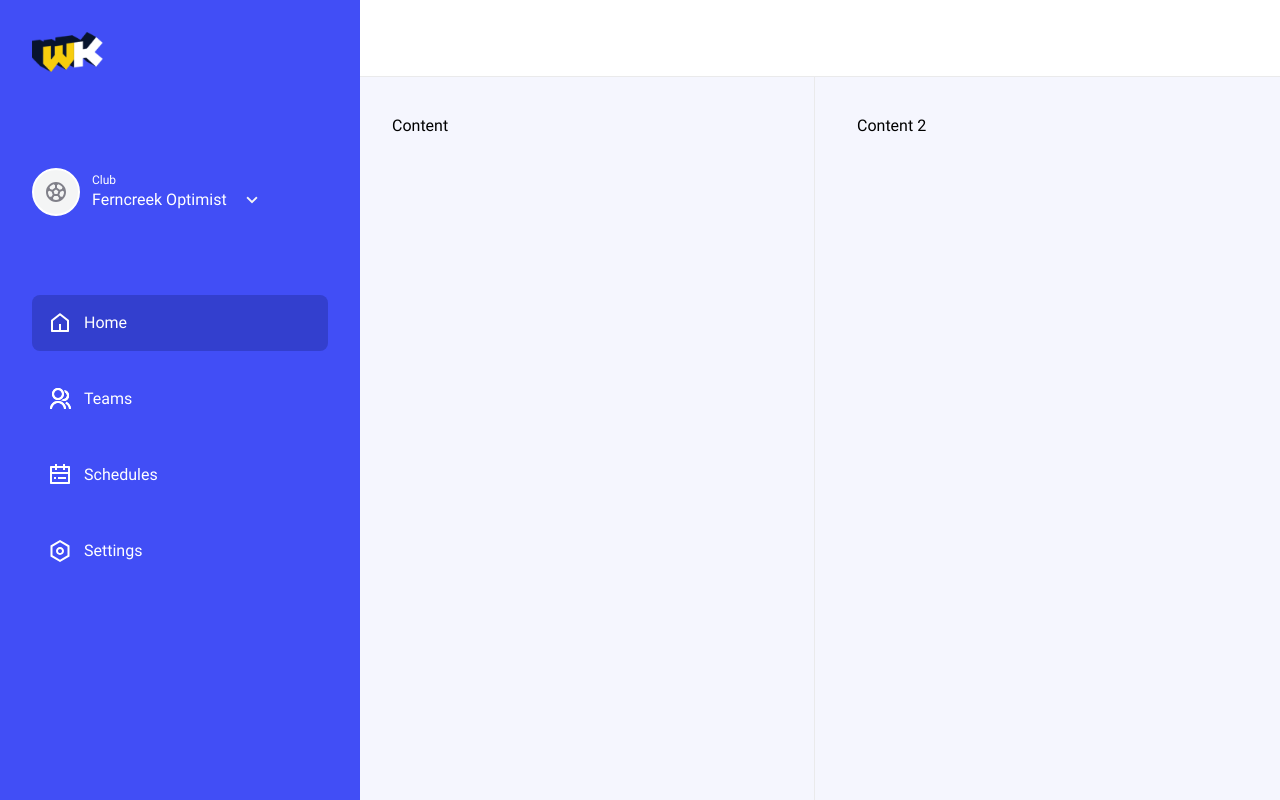
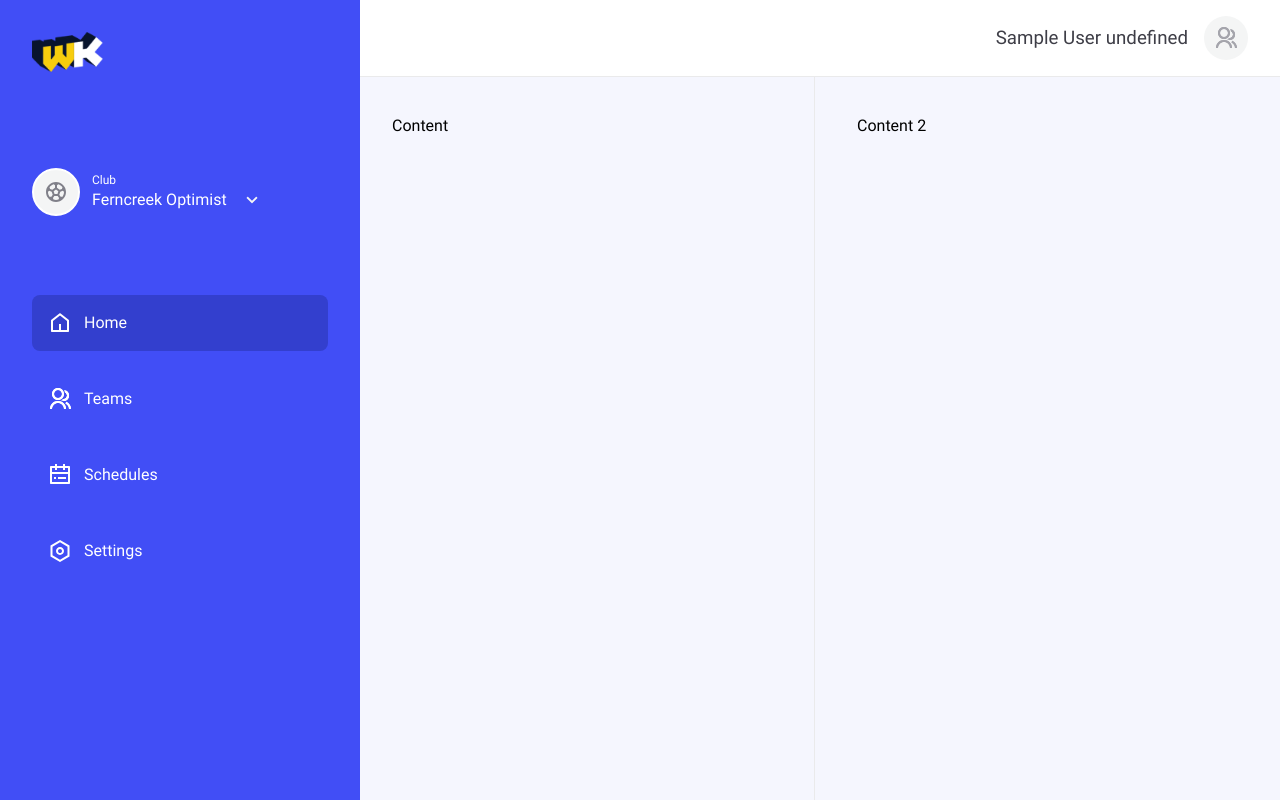
Before and after one commit to Romanpr0g/Login-Flow-React, a React (Create React App) app: page / in a window 1280 px wide. Built offline with nearby package versions, Linux system fonts and the light colour scheme; sample sign-in values are in the browser's storage; what miragejs would draw is missing.

Commit message:
add header content

```diff
--- a/src/components/molecules/App/Homepage/Header/Header.js
+++ b/src/components/molecules/App/Homepage/Header/Header.js
@@ -1,6 +1,18 @@
 import React from "react";
+import { ReactComponent as Teams } from "../../../../../assets/svg/teams.svg";
 import "./style.css";
 
-const Header = ({ children }) => <header className="header">{children}</header>;
+const Header = () => {
+  const user = JSON.parse(localStorage.getItem("login-user"));
+  console.log(user.name);
+  return (
+    <header className="header">
+      <h3 className="header__user--name">{user.name + " " + user.surname}</h3>
+      <div className="header__user--photo">
+        <Teams className="header__user--icon"/>
+      </div>
+    </header>
+  );
+};
 
 export default Header;
--- a/src/components/molecules/App/Homepage/Header/style.css
+++ b/src/components/molecules/App/Homepage/Header/style.css
@@ -1,5 +1,29 @@
 .header {
+  display: flex;
+  justify-content: end;
+  align-items: center;
+  gap: 16px;
   grid-column: 2/4;
   padding: 16px 32px;
   background-color: #ffffff;
 }
+
+.header__user--name {
+  font-weight: 500;
+  line-height: 24px;
+  color: #3E3E47;
+}
+
+.header__user--photo {
+  display: flex;
+  justify-content: center;
+  align-items: center;
+  width: 44px;
+  height: 44px;
+  border-radius: 50%;
+  background-color: #F4F5F5;
+}
+
+.header__user--icon {
+  color: #A5A5AC;
+}
```
